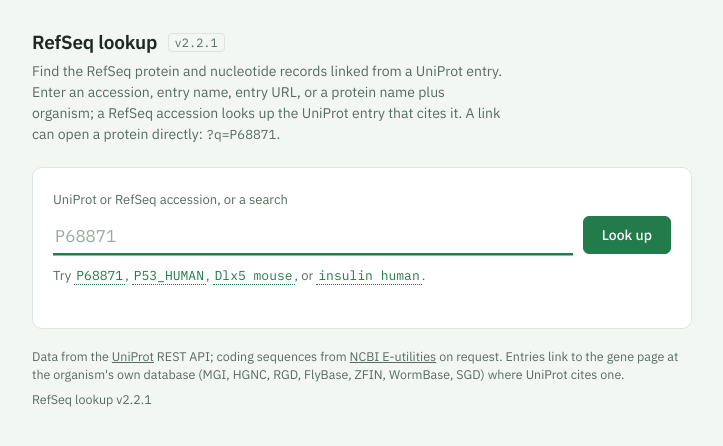
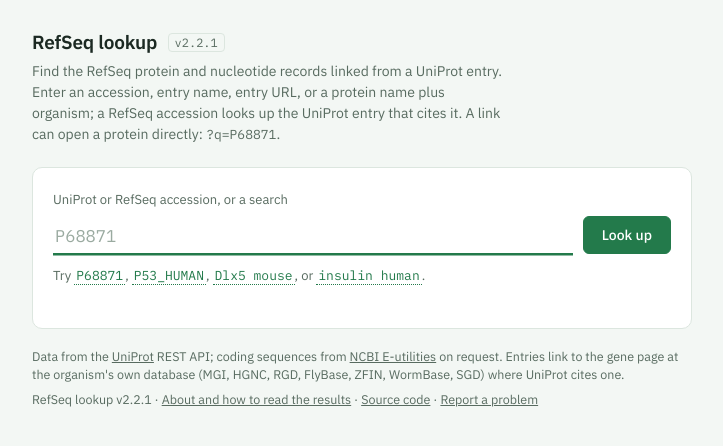
Before and after one commit to LiucongL/refseq-lookup, a plain HTML site: page index.html in a window 1280 px wide. Shown: the whole page, without its empty margins (278-1001 px from the left). Drawn offline with Linux system fonts and the light colour scheme.

Commit message:
RefSeq lookup v2.2.1

```diff
--- a/index.html
+++ b/index.html
@@ -188,7 +188,7 @@
 // 'https://github.com/your-name/refseq-lookup'. While it is empty the footer
 // shows no repository links, so a copy without it never has dead links.
 const APP_VERSION = '2.2.1';
-const REPO_URL    = '';
+const REPO_URL    = 'https://github.com/LiucongL/refseq-lookup';
 // -----------------------------------------------------------------------------
 
 const ACC_RE    = /^[OPQ][0-9][A-Z0-9]{3}[0-9](-\d+)?$|^[A-NR-Z][0-9]([A-Z][A-Z0-9]{2}[0-9]){1,2}(-\d+)?$/;
```
Also changed, not shown: 3 other files.
